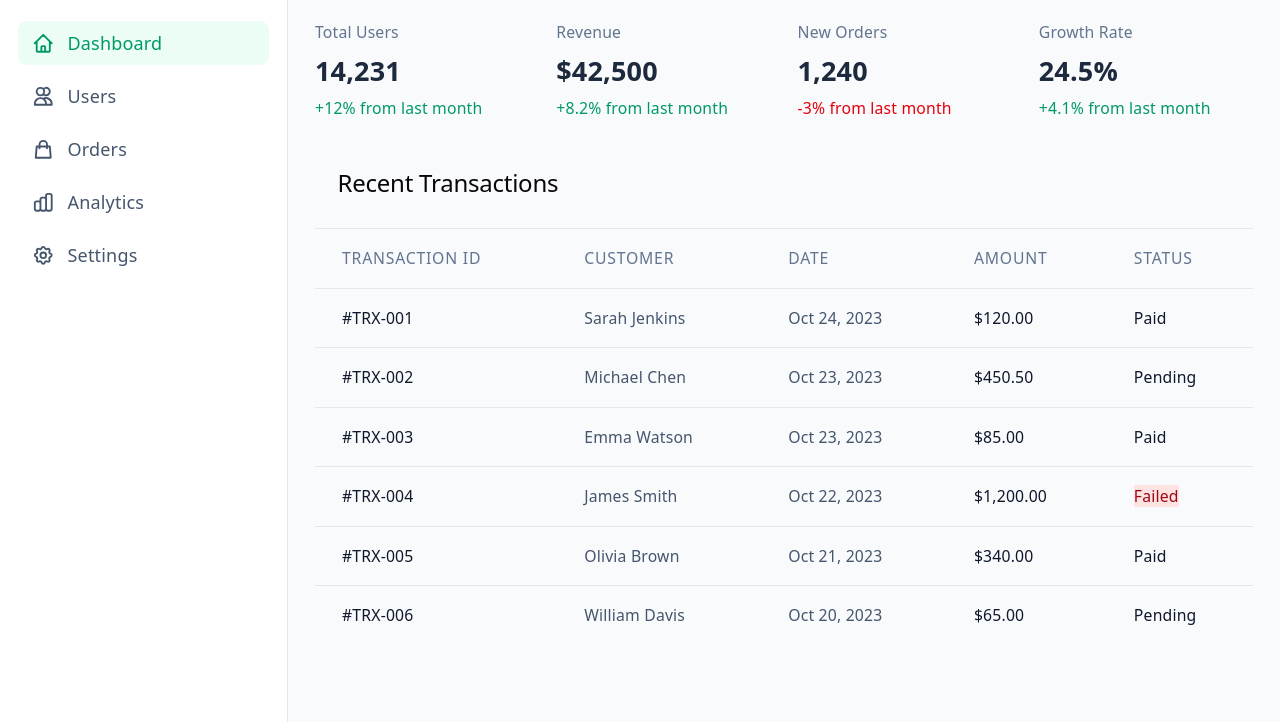
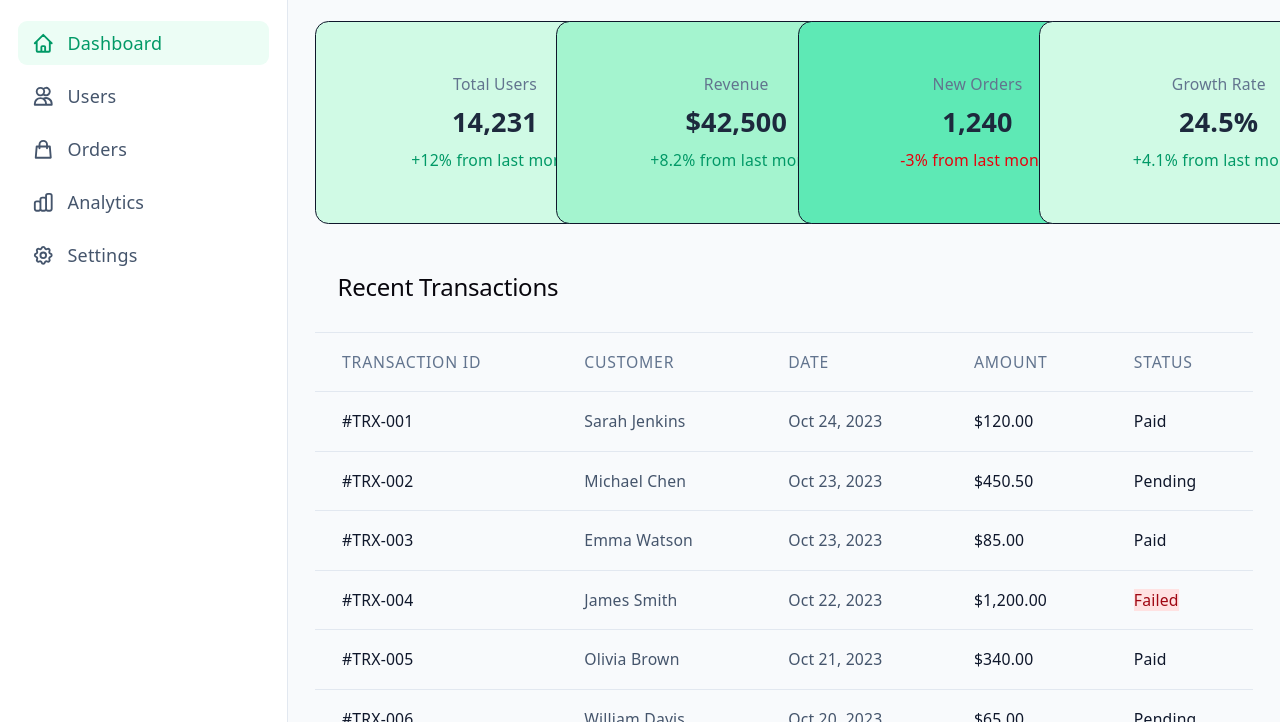
Before and after one commit to Josephine250/responsiveness-admin-dashboard-UI, a website built with Vite: page index.html in a window 1280 px wide. Shown: the part 78-800 px from the top of the page. Built offline with nearby package versions, Linux system fonts and the light colour scheme.

```diff
--- a/index.html
+++ b/index.html
@@ -71,22 +71,22 @@
 
       <!-- 3. STAT CARDS (1 col mobile, 2 tablet md:, 4 desktop xl:) -->
       <div class="grid grid-cols-1 md:grid-cols-2 xl:grid-cols-4 gap-6 mb-6">
-        <div class="card flex flex-col">
+        <div class="card flex flex-col justify-center items-center border border rounded-xl w-80 h-45 bg-emerald-100">
           <span class="text-sm font-medium text-slate-500">Total Users</span>
           <span class="text-2xl font-bold text-slate-800 mt-2">14,231</span>
           <span class="text-sm font-medium text-emerald-600 mt-2">+12% from last month</span>
         </div>
-        <div class="card flex flex-col">
+        <div class="card flex flex-col justify-center items-center border border rounded-xl w-80 h-45 bg-emerald-200">
           <span class="text-sm font-medium text-slate-500">Revenue</span>
           <span class="text-2xl font-bold text-slate-800 mt-2">$42,500</span>
           <span class="text-sm font-medium text-emerald-600 mt-2">+8.2% from last month</span>
         </div>
-        <div class="card flex flex-col">
+        <div class="card flex flex-col justify-center items-center border border rounded-xl w-80 h-45 bg-emerald-300">
           <span class="text-sm font-medium text-slate-500">New Orders</span>
           <span class="text-2xl font-bold text-slate-800 mt-2">1,240</span>
           <span class="text-sm font-medium text-red-600 mt-2">-3% from last month</span>
         </div>
-        <div class="card flex flex-col">
+        <div class="card flex flex-col justify-center items-center border border rounded-xl w-80 h-45 bg-emerald-100">
           <span class="text-sm font-medium text-slate-500">Growth Rate</span>
           <span class="text-2xl font-bold text-slate-800 mt-2">24.5%</span>
           <span class="text-sm font-medium text-emerald-600 mt-2">+4.1% from last month</span>
```
